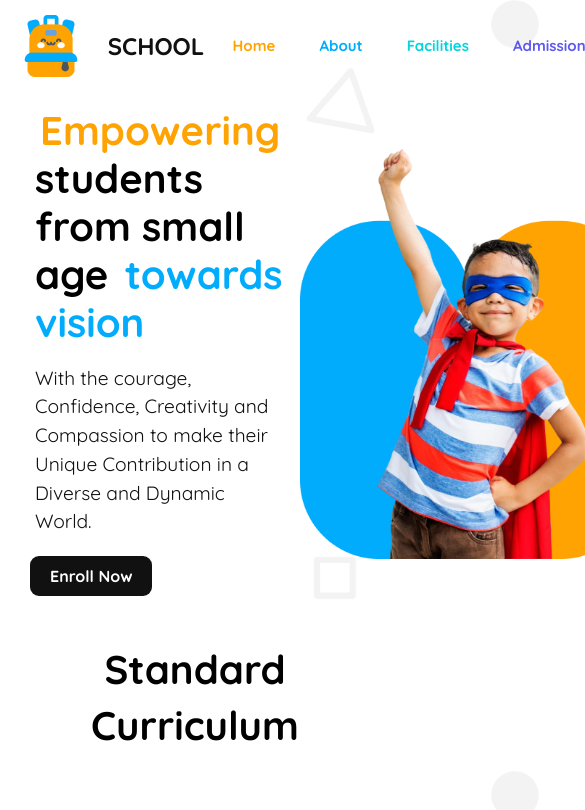
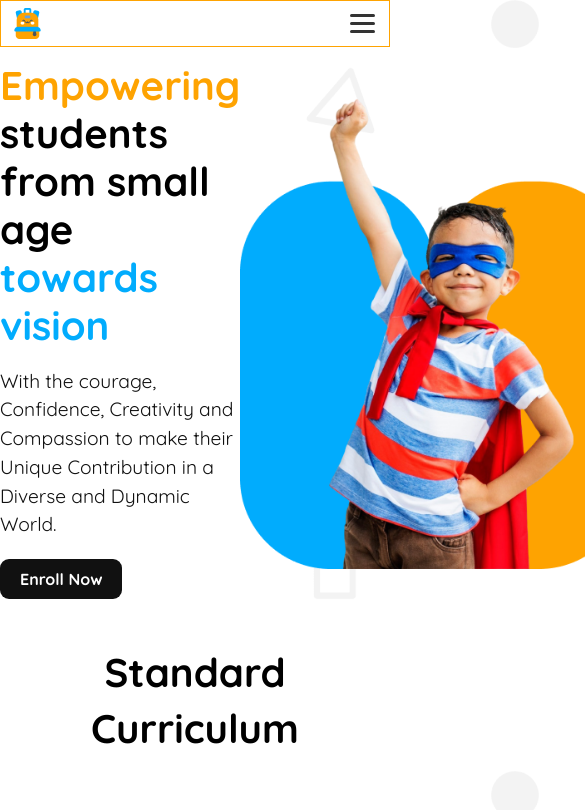
Before and after one commit to noornabi-noor/Kids-School, a plain HTML site: page index.html in a window 390 px wide. Shown: the top 810 px of the page, 585 px wide, since content can reach past the window. Drawn offline with Linux system fonts and the light colour scheme.

Commit message:
navbar successfully responsive for max-width:576

```diff
--- a/index.html
+++ b/index.html
@@ -26,16 +26,15 @@
           </li>
         </ul>
         <button class="nav-btn">Contact</button>
-
-        <!-- Added the menu icon for small screens -->
         <div class="menu-icon">
           <span></span>
           <span></span>
           <span></span>
         </div>
-
       </nav>
     </header>
+
+
 
     <main>
       <section class="banner">
@@ -138,7 +137,7 @@
       </section>
     </main>
 
-    <footer>
+    <footer class="hide">
       <div class="footer-contents">
         <div class="footer-img-tlte display-flex">
           <div class="img-title display-flex">
--- a/styles/style.css
+++ b/styles/style.css
@@ -14,6 +14,21 @@
 
 body {
   background-image: url("../assets/bg.png");
+}
+
+/* * {
+  margin: 0;
+  padding: 0;
+  box-sizing: border-box;
+}
+
+body {
+  margin: 0;
+  padding: 0;
+} */
+
+.hide {
+  display: none;
 }
 
 /* Style for nav bar */
@@ -42,7 +57,6 @@ body {
   flex-grow: 1;
 }
 
-
 .navbar .content {
   list-style: none;
 }
@@ -53,10 +67,10 @@ body {
 
 .navbar .nav-btn {
   width: auto;
-  max-width: 9.1875rem; /* 147px */
-  padding: 0.625rem 1.25rem; /* 10px 20px */
-  margin-top: 1.25rem; /* 20px */
-  border-radius: 0.5625rem; /* 9px */
+  max-width: 9.1875rem;
+  padding: 0.625rem 1.25rem;
+  margin-top: 0 auto;
+  border-radius: 0.5625rem;
   background: rgb(254, 163, 1);
   color: rgb(255, 255, 255);
   font-family: Quicksand;
@@ -74,9 +88,9 @@ body {
 
 .navbar .content-link {
   font-family: Quicksand;
-  font-size: 0.9375rem; /* 15px */
+  font-size: 0.9375rem;
   font-weight: 700;
-  line-height: 1.375rem; /* 22px */
+  line-height: 1.375rem;
   letter-spacing: 0%;
   text-align: left;
 }
@@ -90,15 +104,15 @@ body {
 .nav-title {
   color: rgb(17, 17, 17);
   font-family: Quicksand;
-  font-size: 1.5rem; /* 24px */
+  font-size: 1.5rem;
   font-weight: 700;
-  line-height: 1.375rem; /* 22px */
+  line-height: 1.375rem;
   letter-spacing: 0%;
   text-align: left;
 }
 
 .navbar img {
-  max-width: 6.25rem; /* 100px */
+  max-width: 6.25rem;
   height: auto;
 }
 
@@ -122,18 +136,17 @@ body {
 .menu-icon {
   display: none;
   flex-direction: column;
-  gap: 0.3125rem; /* 5px */
+  gap: 0.3125rem;
   cursor: pointer;
 }
 
 .menu-icon span {
   display: block;
-  width: 1.5625rem; /* 25px */
-  height: 0.1875rem; /* 3px */
+  width: 1.5625rem;
+  height: 0.1875rem;
   background-color: #333;
-  border-radius: 0.1875rem; /* 3px */
+  border-radius: 0.1875rem;
 }
-
 
 
 /* style for banner */
@@ -485,7 +498,7 @@ footer div {
 .footer-desc {
   color: rgb(255, 255, 255);
   font-family: Quicksand;
-  font-size: .95rem;
+  font-size: 0.95rem;
   font-weight: 400;
   line-height: 1.5rem;
 }
@@ -496,7 +509,6 @@ footer div {
   justify-content: left;
 }
 
-
 .about-school {
   color: rgb(255, 255, 255);
   font-family: Quicksand;
@@ -504,7 +516,6 @@ footer div {
   font-weight: 700;
   line-height: 2rem;
   margin-bottom: 2rem;
-
 }
 
 .footer-school .content {
@@ -513,7 +524,6 @@ footer div {
   font-size: 1.2rem;
   font-weight: 500;
   line-height: 1.5rem;
-
 }
 
 .footer-school .content-link {
@@ -584,3 +594,52 @@ footer .content-link {
   align-items: center;
   text-align: left;
 }
+
+@media screen and (max-width: 576px) {
+  * {
+    margin: 0;
+    padding: 0;
+    box-sizing: border-box;
+  }
+
+  body {
+    margin: 0;
+    padding: 0;
+  }
+
+  .navbar {
+    height: 47px;
+    width: 100vw;
+    border: 0.5px solid rgb(254, 163, 1);
+    display: flex;
+    justify-content: space-between;
+    align-items: center;
+    margin: 0;
+  }
+
+  .navbar .school-contents,
+  .navbar .nav-btn,
+  .navbar .nav-title {
+    display: none;
+  }
+
+  .img-logo {
+    max-width: 31px;
+    max-height: 31px;
+    margin-left: 0.7rem;
+  }
+
+  .menu-icon {
+    display: flex;
+    flex-direction: column;
+    gap: 5px;
+    margin-right: 0.9rem;
+  }
+
+  .menu-icon span {
+    width: 25px;
+    height: 3px;
+    background-color: #333;
+    border-radius: 3px;
+  }
+}
```
